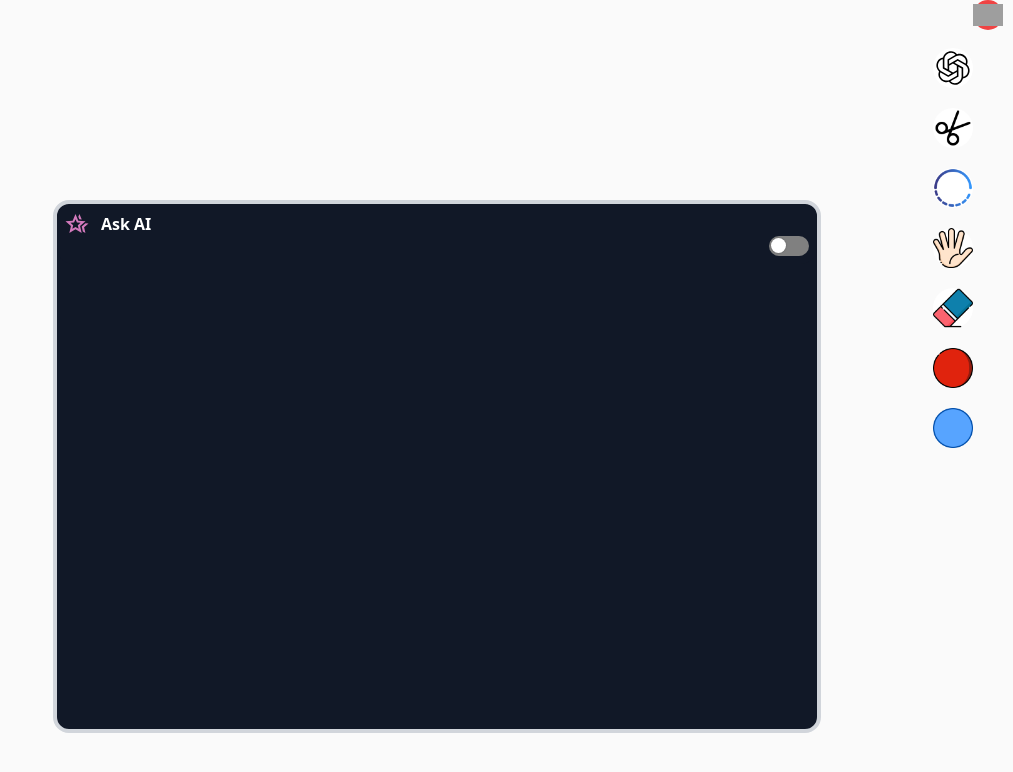
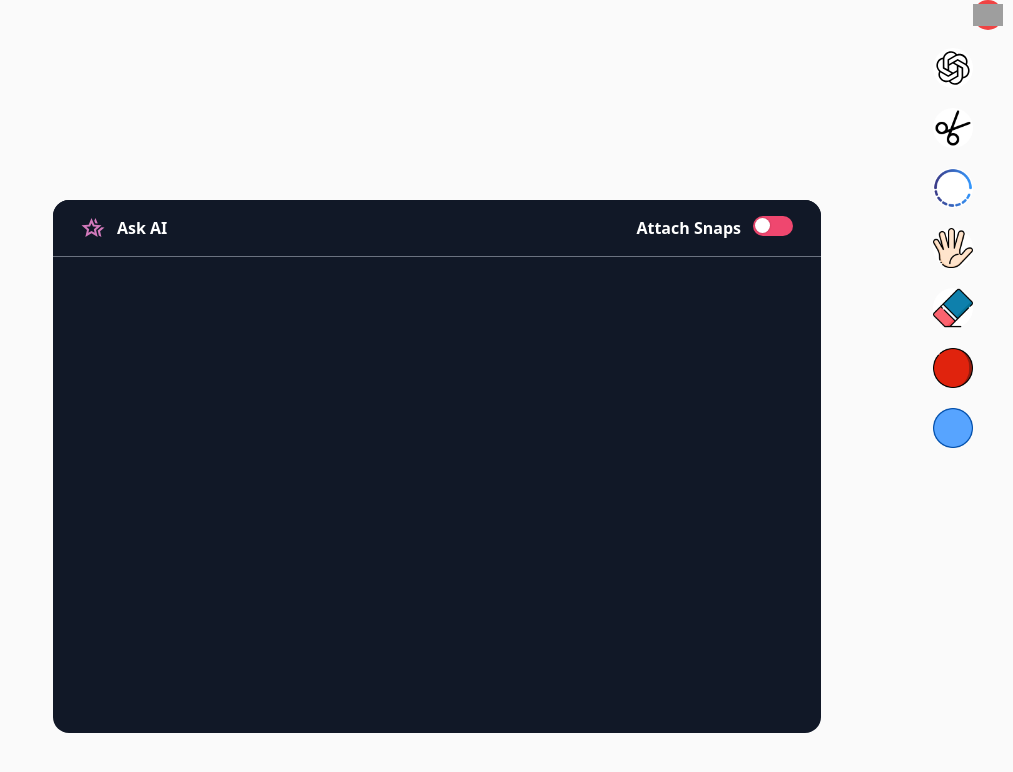
Before and after one commit to DivyanshuShekhar55/screen-write-AI, a React (Vite) app in the folder screen-write-AI/: page / in a window 1280 px wide. Shown: the top 772 px of the page, without its empty margins (267-1280 px from the left). Built offline with nearby package versions, Linux system fonts and the light colour scheme; grey boxes are pictures that could not be loaded.

Commit message:
added more styles to header component

```diff
--- a/screen-write-AI/src/components/AIwindowHeader.jsx
+++ b/screen-write-AI/src/components/AIwindowHeader.jsx
@@ -3,15 +3,16 @@ import SwitchButton from './SwitchButton'
 
 function AIwindowHeader() {
   return (
-    <div className='flex flex-row px-2 py-2 bg-gray-900 rounded-2xl justify-between align-middle'>
-      <div className='flex flex-row align-middle gap-x-3'>
+    <div className='flex flex-row px-2 py-4 bg-gray-900 rounded-2xl rounded-b-none justify-between align-middle border-b-[1px] border-b-gray-500'>
+      <div className='flex flex-row align-middle gap-x-3 ml-5 self-center '>
         <svg xmlns="http://www.w3.org/2000/svg" height="24px" viewBox="0 -960 960 960" width="24px" fill="#d37abc"><path d="m668-380 152-130 120 10-176 153 52 227-102-62-46-198Zm-94-292-42-98 46-110 92 217-96-9ZM294-287l126-76 126 77-33-144 111-96-146-13-58-136-58 135-146 13 111 97-33 143ZM173-120l65-281L20-590l288-25 112-265 112 265 288 25-218 189 65 281-247-149-247 149Zm247-340Z" /></svg>
 
         <h3 className='font-semibold'>Ask AI</h3>
       </div>
 
 
-      <div className=''>
+      <div className='flex gap-x-3 flex-row mr-5 align-top justify-around self-center'>
+        <h2 className='font-semibold' >Attach Snaps</h2>
         <SwitchButton onColor="#EF476F" />
       </div>
     </div>
--- a/screen-write-AI/src/components/ChatWindow.jsx
+++ b/screen-write-AI/src/components/ChatWindow.jsx
@@ -4,8 +4,8 @@ import SwitchButton from './SwitchButton'
 
 function ChatWindow() {
     return (
-        <div className='bg-gray-900 text-white w-3/5 h-2/3 z-10 absolute top-1/4 left-1/4  rounded-2xl border-4 border-gray-300'>
-            <div className='w-full h-1/5'>
+        <div className='bg-gray-900 text-white w-3/5 h-2/3 z-10 absolute top-1/4 left-1/4 rounded-2xl'>
+            <div className='w-full h-[10%]'>
                 <AIwindowHeader />
             </div>
         </div>
--- a/screen-write-AI/src/components/SwitchButton.css
+++ b/screen-write-AI/src/components/SwitchButton.css
@@ -1,7 +1,10 @@
 .react-switch-checkbox {
-    height: 0;
-    width: 0;
-    visibility: hidden;
+  height: 0;
+  width: 0;
+  visibility: hidden;
+  margin: 0;
+  padding: 0;
+  position: absolute;
   }
 
   .react-switch-label {
@@ -12,15 +15,16 @@
     width: 40px;
     height: 20px;
     background: grey;
-    border-radius: 100px;
+    border-radius: 40px;
     position: relative;
     transition: background-color .2s;
+
   }
 
   .react-switch-label .react-switch-button {
     content: '';
     position: absolute;
-    top: 2px;
+    top: 1.65px;
     left: 2px;
     width: 15px;
     height: 15px;
@@ -30,6 +34,7 @@
     box-shadow: 0 0 2px 0 rgba(10, 10, 10, 0.29);
   }
 
+
   .react-switch-checkbox:checked + .react-switch-label .react-switch-button {
     left: calc(100% - 2px);
     transform: translateX(-100%);
--- a/screen-write-AI/src/components/SwitchButton.jsx
+++ b/screen-write-AI/src/components/SwitchButton.jsx
@@ -12,7 +12,8 @@ const SwitchButton = ({ isOn, handleToggle, onColor }) => {
         type="checkbox"
       />
       <label
-        style={{ background: isOn && onColor }}
+        // style={{ background: isOn && onColor }}
+        style={{ background: '#EF476F' }}
         className="react-switch-label"
         htmlFor={`react-switch-new`}
       >
```
